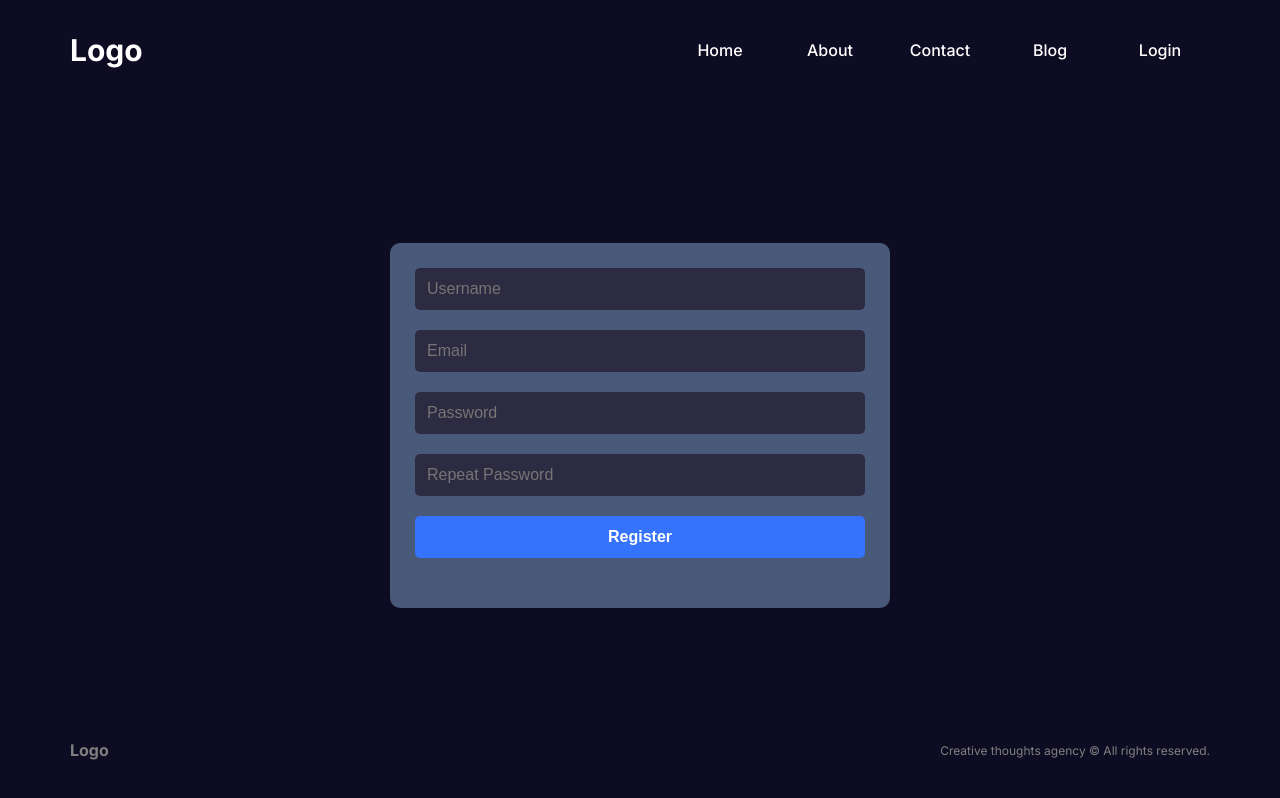
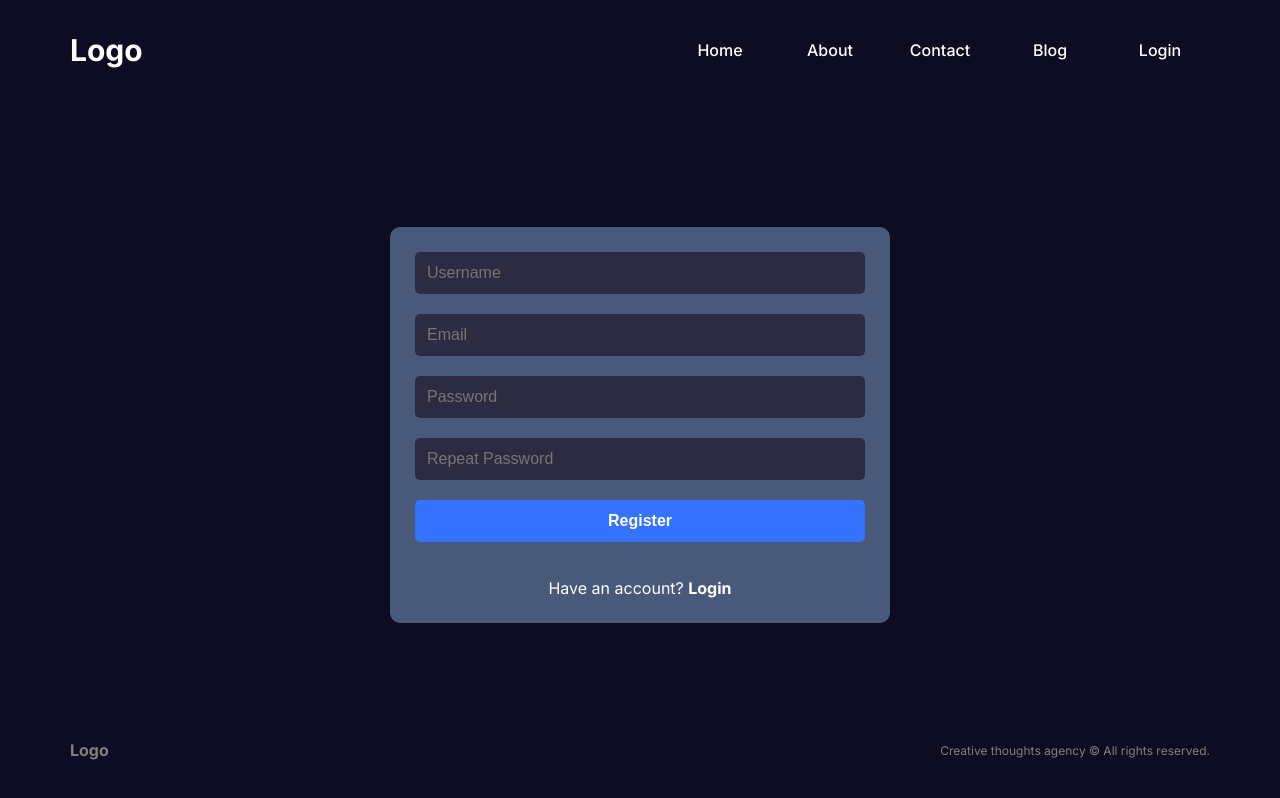
Before and after one commit to f-fardin-dev/next14, a Next.js app: page /register in a window 1280 px wide. Built offline with nearby package versions, Linux system fonts and the light colour scheme; no server answers.

Commit message:
refactor: register form
Using useFormState to show form error message

```diff
--- a/src/actions/index.ts
+++ b/src/actions/index.ts
@@ -3,6 +3,7 @@
 import { signIn, signOut } from "@app/auth";
 import { User } from "@app/models/users";
 import { connectToDb } from "@app/services/db";
+import { FormState } from "@app/types/form.interface";
 
 export const handleGithubLogin = async () => {
   await signIn("github");
@@ -12,7 +13,10 @@ export const handleLogout = async () => {
   await signOut();
 };
 
-export const registerUser = async (formData: FormData) => {
+export const registerUser = async (
+  prevState: FormState,
+  formData: FormData
+) => {
   const { username, email, password, passwordRepeat, img } =
     Object.fromEntries(formData);
 
@@ -33,6 +37,7 @@ export const registerUser = async (formData: FormData) => {
     const newUser = new User({ username, email, img, password: hPassword });
     await newUser.save();
     console.log("User created");
+    return { success: true };
   } catch (error) {
     return { error: "Something went wrong!" };
   }
--- a/src/app/(auth)/register/page.tsx
+++ b/src/app/(auth)/register/page.tsx
@@ -1,36 +1,10 @@
-import { registerUser } from "@app/actions";
 import styles from "./register.module.css";
+import { RegisterForm } from "@app/components/registerForm/RegisterForm";
 
 const RegisterPage = () => {
   return (
     <div className={styles.container}>
-      <form className={styles.form} action={registerUser}>
-        <input
-          type="text"
-          placeholder="Username"
-          name="username"
-          autoComplete="disable"
-        />
-        <input
-          type="email"
-          placeholder="Email"
-          name="email"
-          autoComplete="disable"
-        />
-        <input
-          type="password"
-          placeholder="Password"
-          name="password"
-          autoComplete="new-password"
-        />
-        <input
-          type="password"
-          placeholder="Repeat Password"
-          name="passwordRepeat"
-          autoComplete="new-password"
-        />
-        <button>Register</button>
-      </form>
+      <RegisterForm />
     </div>
   );
 };
--- a/src/app/(auth)/register/register.module.css
+++ b/src/app/(auth)/register/register.module.css
@@ -3,37 +3,3 @@
   align-items: center;
   justify-content: center;
 }
-
-.form {
-  width: 500px;
-  display: flex;
-  flex-direction: column;
-  text-align: center;
-  gap: 20px;
-  background-color: #485979;
-  padding: 25px;
-  border-radius: 10px;
-  padding-block-end: 50px;
-}
-
-.form input {
-  padding: 12px;
-  background-color: var(--bgSoft);
-  color: var(--text-color);
-  border: none;
-  outline: none;
-  border-radius: 5px;
-  font-size: 16px;
-}
-
-.form button {
-  padding: 12px;
-  cursor: pointer;
-  background-color: var(--btn-color);
-  color: var(--text-color);
-  font-weight: bold;
-  border: none;
-  outline: none;
-  border-radius: 5px;
-  font-size: 16px;
-}
--- /dev/null
+++ b/src/components/registerForm/RegisterForm.tsx
@@ -0,0 +1,52 @@
+"use client";
+
+import { useFormState } from "react-dom";
+import { registerUser } from "@app/actions";
+import { FormState } from "@app/types/form.interface";
+import styles from "./registerForm.module.css";
+import { useRouter } from "next/navigation";
+import { useEffect } from "react";
+import Link from "next/link";
+
+export const RegisterForm = () => {
+  const [state, formAction] = useFormState(registerUser, {} as FormState);
+  const router = useRouter();
+
+  useEffect(() => {
+    state?.success && router.push("/login");
+  }, [router, state?.success]);
+
+  return (
+    <form className={styles.form} action={formAction}>
+      <input
+        type="text"
+        placeholder="Username"
+        name="username"
+        autoComplete="disable"
+      />
+      <input
+        type="email"
+        placeholder="Email"
+        name="email"
+        autoComplete="disable"
+      />
+      <input
+        type="password"
+        placeholder="Password"
+        name="password"
+        autoComplete="new-password"
+      />
+      <input
+        type="password"
+        placeholder="Repeat Password"
+        name="passwordRepeat"
+        autoComplete="new-password"
+      />
+      <button>Register</button>
+      {state?.error && <span className={styles.errorMsg}>{state.error}</span>}
+      <Link className={styles.loginLink} href="/login">
+        Have an account? <b>Login</b>
+      </Link>
+    </form>
+  );
+};
--- /dev/null
+++ b/src/components/registerForm/registerForm.module.css
@@ -0,0 +1,42 @@
+.form {
+  width: 500px;
+  display: flex;
+  flex-direction: column;
+  text-align: center;
+  gap: 20px;
+  background-color: #485979;
+  padding: 25px;
+  border-radius: 10px;
+}
+
+.form input {
+  padding: 12px;
+  background-color: var(--bgSoft);
+  color: var(--text-color);
+  border: none;
+  outline: none;
+  border-radius: 5px;
+  font-size: 16px;
+}
+
+.form button {
+  padding: 12px;
+  cursor: pointer;
+  background-color: var(--btn-color);
+  color: var(--text-color);
+  font-weight: bold;
+  border: none;
+  outline: none;
+  border-radius: 5px;
+  font-size: 16px;
+}
+
+.errorMsg {
+  align-self: flex-start;
+  padding: 4px 8px;
+  color: #eb0037;
+}
+
+.loginLink {
+  margin-block-start: 16px;
+}
--- /dev/null
+++ b/src/types/form.interface.ts
@@ -0,0 +1,4 @@
+export interface FormState {
+  error?: string;
+  success?: boolean;
+}
```
